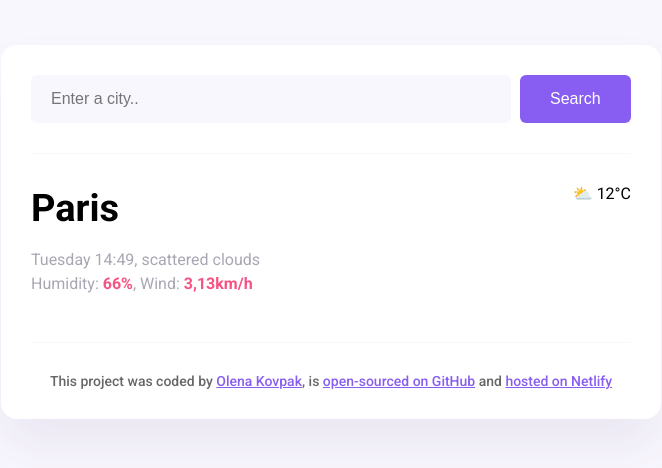
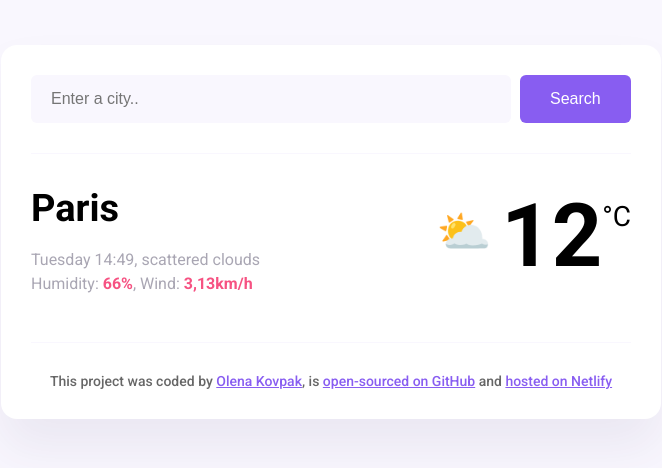
Before and after one commit to OlenaParfena/meteo, a plain HTML site: page index.html in a window 1280 px wide. Shown: the whole page, without its empty margins (309-971 px from the left). Drawn offline with Linux system fonts and the light colour scheme.

Commit message:
added  new css

```diff
--- a/index.html
+++ b/index.html
@@ -35,7 +35,11 @@
               Humidity: <strong>66%</strong>, Wind: <strong>3,13km/h</strong>
             </p>
           </div>
-          <div class="weather-app-temperature">⛅️ 12°С</div>
+          <div class="weather-app-temperature-conteiner">
+            <div class="weather-app-icon">⛅️</div>
+            <div class="weather-app-temperature">12</div>
+            <div class="weather-app-unit">°С</div>
+          </div>
         </div>
       </main>
 
--- a/src/index.css
+++ b/src/index.css
@@ -57,6 +57,26 @@ main {
 .weather-app-details strong {
   color: #f65282;
 }
+
+.weather-app-temperature-conteiner {
+  display: flex;
+}
+
+.weather-app-temperature {
+  font-size: 88px;
+  margin-left: 10px;
+  font-weight: bold;
+}
+
+.weather-app-icon {
+  font-size: 44px;
+  margin-top: 22px;
+}
+
+.weather-app-unit {
+  margin-top: 16px;
+  font-size: 28px;
+}
 footer {
   border-top: 1px solid #f9f7fe;
   padding: 30px 0 0 0;
```
